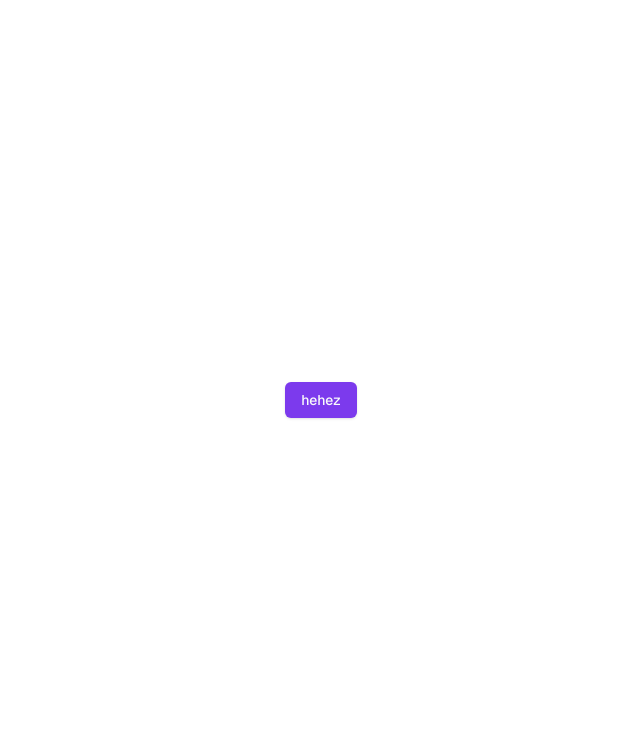
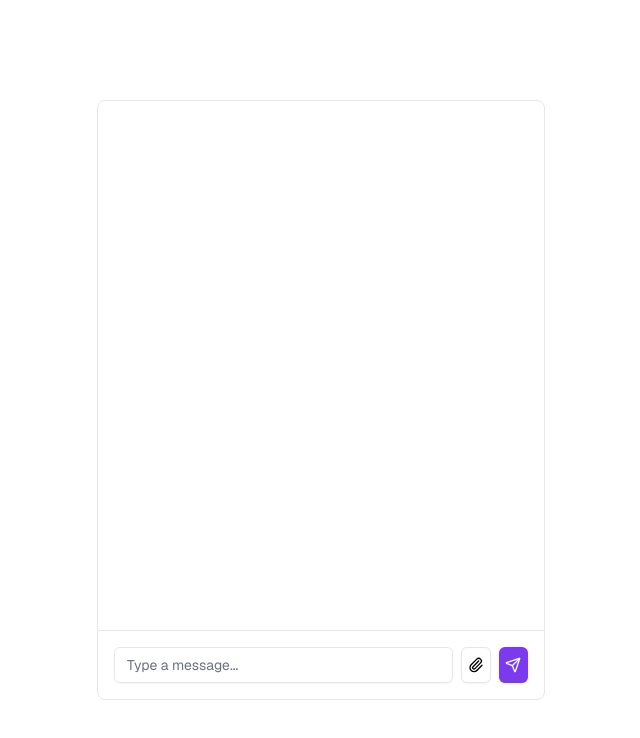
Before and after one commit to joshtenorio/brickwall, a Next.js app: page / in a window 1280 px wide. Shown: the top 738 px of the page, without its empty margins (319-959 px from the left). Built offline with nearby package versions, Linux system fonts and the light colour scheme.

Commit message:
chat window from v0

```diff
--- a/package.json
+++ b/package.json
@@ -23,7 +23,9 @@
   "dependencies": {
     "@libsql/client": "^0.9.0",
     "@radix-ui/react-dropdown-menu": "^2.1.5",
+    "@radix-ui/react-scroll-area": "^1.2.2",
     "@radix-ui/react-slot": "^1.1.1",
+    "@radix-ui/react-tooltip": "^1.1.7",
     "@t3-oss/env-nextjs": "^0.10.1",
     "class-variance-authority": "^0.7.1",
     "clsx": "^2.1.1",
--- a/src/app/page.tsx
+++ b/src/app/page.tsx
@@ -1,10 +1,9 @@
-import Link from "next/link";
-import { Button } from "~/components/ui/button";
+import ChatWindow from "~/components/chat-window";
 
 export default function HomePage() {
   return (
     <main className="flex min-h-screen flex-col items-center justify-center">
-      <Button>hehez</Button>
+      <ChatWindow />
     </main>
   );
 }
--- /dev/null
+++ b/src/components/chat-window.tsx
@@ -0,0 +1,115 @@
+"use client";
+
+import { useState, useRef } from "react";
+import { Button } from "~/components/ui/button";
+import { Input } from "~/components/ui/input";
+import { ScrollArea } from "~/components/ui/scroll-area";
+import { Paperclip, Send } from "lucide-react";
+import {
+  Tooltip,
+  TooltipContent,
+  TooltipProvider,
+  TooltipTrigger,
+} from "./ui/tooltip";
+
+interface Message {
+  id: number;
+  timestamp: number;
+  text: string;
+  file?: File;
+  channelId: number;
+}
+
+export default function ChatWindow() {
+  const [messages, setMessages] = useState<Message[]>([]);
+  const [inputMessage, setInputMessage] = useState("");
+  const [file, setFile] = useState<File | null>(null);
+  const fileInputRef = useRef<HTMLInputElement>(null);
+
+  const handleSendMessage = () => {
+    if (inputMessage.trim() || file) {
+      const newMessage: Message = {
+        id: Date.now(),
+        timestamp: Date.now(),
+        text: inputMessage,
+        file: file || undefined,
+        channelId: 0,
+      };
+      setMessages([...messages, newMessage]);
+      setInputMessage("");
+      if (file == null) {
+        console.log("no file selected");
+      } else {
+        console.log("there was a file");
+      }
+      setFile(null);
+    }
+  };
+
+  const handleFileUpload = (event: React.ChangeEvent<HTMLInputElement>) => {
+    const uploadedFile = event.target.files?.[0];
+    if (uploadedFile) {
+      setFile(uploadedFile);
+    }
+  };
+
+  return (
+    <div className="mx-auto flex h-[600px] w-full max-w-md flex-col overflow-hidden rounded-lg border bg-background">
+      <TooltipProvider>
+        <ScrollArea className="flex-grow p-4">
+          {messages.map((message) => (
+            <div key={message.id} className={`mb-4 text-right `}>
+              <Tooltip>
+                <TooltipTrigger>
+                  <div
+                    className={`inline-block rounded-lg bg-primary p-2 text-primary-foreground cursor-default`}
+                  >
+                    {message.text}
+                    {message.file && (
+                      <div className="mt-2 text-sm">
+                        Attached: {message.file.name}
+                      </div>
+                    )}
+                  </div>
+                </TooltipTrigger>
+                <TooltipContent>{new Date(message.timestamp).toLocaleString()}</TooltipContent>
+              </Tooltip>
+            </div>
+          ))}
+        </ScrollArea>
+      </TooltipProvider>
+      <div className="border-t p-4">
+        <div className="flex items-center space-x-2">
+          <Input
+            type="text"
+            placeholder="Type a message..."
+            value={inputMessage}
+            onChange={(e) => setInputMessage(e.target.value)}
+            onKeyUp={(e) => e.key === "Enter" && handleSendMessage()}
+          />
+          <input
+            type="file"
+            ref={fileInputRef}
+            onChange={handleFileUpload}
+            className="hidden"
+          />
+          <Button
+            size="icon"
+            variant="outline"
+            onClick={() => fileInputRef.current?.click()}
+          >
+            <Paperclip className="h-4 w-4" />
+          </Button>
+          <Button size="icon" onClick={handleSendMessage}>
+            <Send className="h-4 w-4" />
+          </Button>
+        </div>
+        {file && (
+          <div className="mt-2 text-sm text-muted-foreground">
+            File selected: {file.name}
+          </div>
+        )}
+      </div>
+    </div>
+  );
+}
--- /dev/null
+++ b/src/components/ui/input.tsx
@@ -0,0 +1,22 @@
+import * as React from "react"
+
+import { cn } from "~/lib/utils"
+
+const Input = React.forwardRef<HTMLInputElement, React.ComponentProps<"input">>(
+  ({ className, type, ...props }, ref) => {
+    return (
+      <input
+        type={type}
+        className={cn(
+          "flex h-9 w-full rounded-md border border-input bg-transparent px-3 py-1 text-base shadow-sm transition-colors file:border-0 file:bg-transparent file:text-sm file:font-medium file:text-foreground placeholder:text-muted-foreground focus-visible:outline-none focus-visible:ring-1 focus-visible:ring-ring disabled:cursor-not-allowed disabled:opacity-50 md:text-sm",
+          className
+        )}
+        ref={ref}
+        {...props}
+      />
+    )
+  }
+)
+Input.displayName = "Input"
+
+export { Input }
--- /dev/null
+++ b/src/components/ui/scroll-area.tsx
@@ -0,0 +1,48 @@
+"use client"
+
+import * as React from "react"
+import * as ScrollAreaPrimitive from "@radix-ui/react-scroll-area"
+
+import { cn } from "~/lib/utils"
+
+const ScrollArea = React.forwardRef<
+  React.ElementRef<typeof ScrollAreaPrimitive.Root>,
+  React.ComponentPropsWithoutRef<typeof ScrollAreaPrimitive.Root>
+>(({ className, children, ...props }, ref) => (
+  <ScrollAreaPrimitive.Root
+    ref={ref}
+    className={cn("relative overflow-hidden", className)}
+    {...props}
+  >
+    <ScrollAreaPrimitive.Viewport className="h-full w-full rounded-[inherit]">
+      {children}
+    </ScrollAreaPrimitive.Viewport>
+    <ScrollBar />
+    <ScrollAreaPrimitive.Corner />
+  </ScrollAreaPrimitive.Root>
+))
+ScrollArea.displayName = ScrollAreaPrimitive.Root.displayName
+
+const ScrollBar = React.forwardRef<
+  React.ElementRef<typeof ScrollAreaPrimitive.ScrollAreaScrollbar>,
+  React.ComponentPropsWithoutRef<typeof ScrollAreaPrimitive.ScrollAreaScrollbar>
+>(({ className, orientation = "vertical", ...props }, ref) => (
+  <ScrollAreaPrimitive.ScrollAreaScrollbar
+    ref={ref}
+    orientation={orientation}
+    className={cn(
+      "flex touch-none select-none transition-colors",
+      orientation === "vertical" &&
+        "h-full w-2.5 border-l border-l-transparent p-[1px]",
+      orientation === "horizontal" &&
+        "h-2.5 flex-col border-t border-t-transparent p-[1px]",
+      className
+    )}
+    {...props}
+  >
+    <ScrollAreaPrimitive.ScrollAreaThumb className="relative flex-1 rounded-full bg-border" />
+  </ScrollAreaPrimitive.ScrollAreaScrollbar>
+))
+ScrollBar.displayName = ScrollAreaPrimitive.ScrollAreaScrollbar.displayName
+
+export { ScrollArea, ScrollBar }
--- /dev/null
+++ b/src/components/ui/tooltip.tsx
@@ -0,0 +1,32 @@
+"use client"
+
+import * as React from "react"
+import * as TooltipPrimitive from "@radix-ui/react-tooltip"
+
+import { cn } from "~/lib/utils"
+
+const TooltipProvider = TooltipPrimitive.Provider
+
+const Tooltip = TooltipPrimitive.Root
+
+const TooltipTrigger = TooltipPrimitive.Trigger
+
+const TooltipContent = React.forwardRef<
+  React.ElementRef<typeof TooltipPrimitive.Content>,
+  React.ComponentPropsWithoutRef<typeof TooltipPrimitive.Content>
+>(({ className, sideOffset = 4, ...props }, ref) => (
+  <TooltipPrimitive.Portal>
+    <TooltipPrimitive.Content
+      ref={ref}
+      sideOffset={sideOffset}
+      className={cn(
+        "z-50 overflow-hidden rounded-md bg-primary px-3 py-1.5 text-xs text-primary-foreground animate-in fade-in-0 zoom-in-95 data-[state=closed]:animate-out data-[state=closed]:fade-out-0 data-[state=closed]:zoom-out-95 data-[side=bottom]:slide-in-from-top-2 data-[side=left]:slide-in-from-right-2 data-[side=right]:slide-in-from-left-2 data-[side=top]:slide-in-from-bottom-2",
+        className
+      )}
+      {...props}
+    />
+  </TooltipPrimitive.Portal>
+))
+TooltipContent.displayName = TooltipPrimitive.Content.displayName
+
+export { Tooltip, TooltipTrigger, TooltipContent, TooltipProvider }
```
Also changed, not shown: 1 other file (tests, documents, lock files or other folders).
